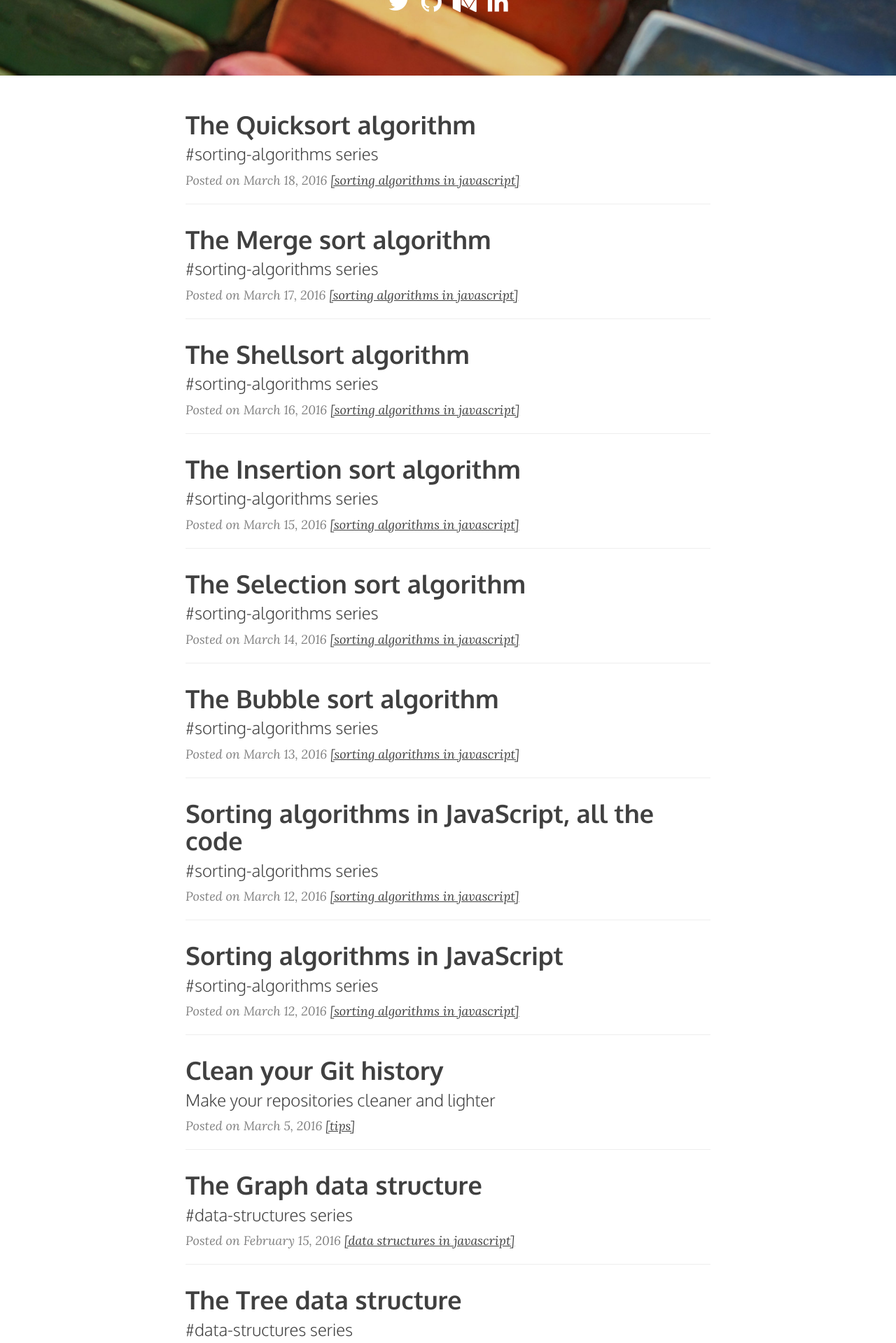
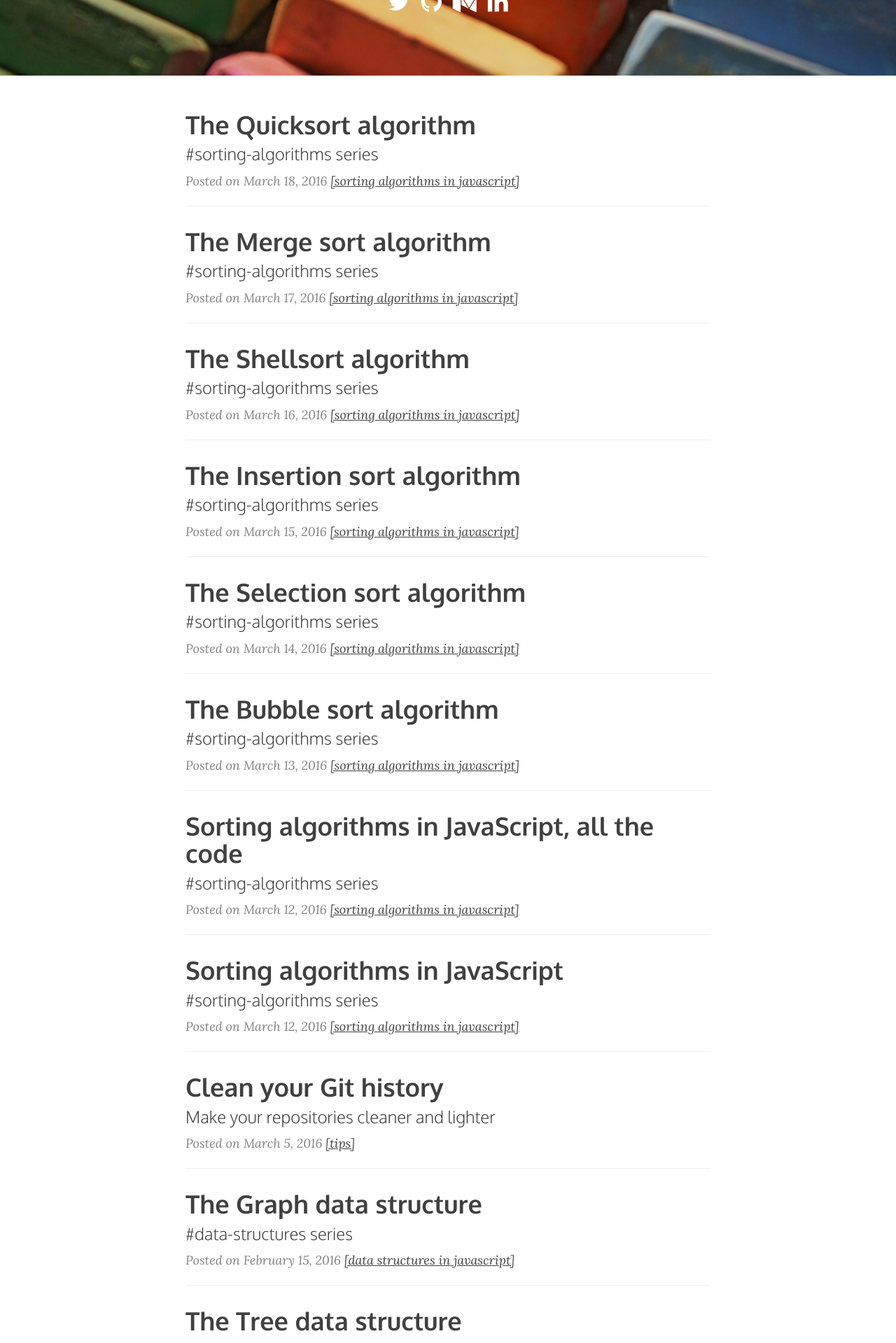
Before and after one commit to benoitvallon/benoitvallon.github.io, a Jekyll site: the page built from index.html, in a window 1280 px wide. Shown: the part 398-2317 px from the top of the page at 70% size. Built offline with Jekyll 4.4.1, drawn with Linux system fonts in a browser that asks for light colours; nearby versions of some CDN libraries; the list of posts is cut into pages by our own code.

Commit message:
Fixes p styles

```diff
--- a/_sass/custom.scss
+++ b/_sass/custom.scss
@@ -48,8 +48,8 @@ body {
   color: #404040;
 }
 p {
-  line-height: 1.5;
-  margin: 10px 0;
+  line-height: 30px;
+  margin: 20px 0;
 }
 p img {
   margin: 30px 0;
```
